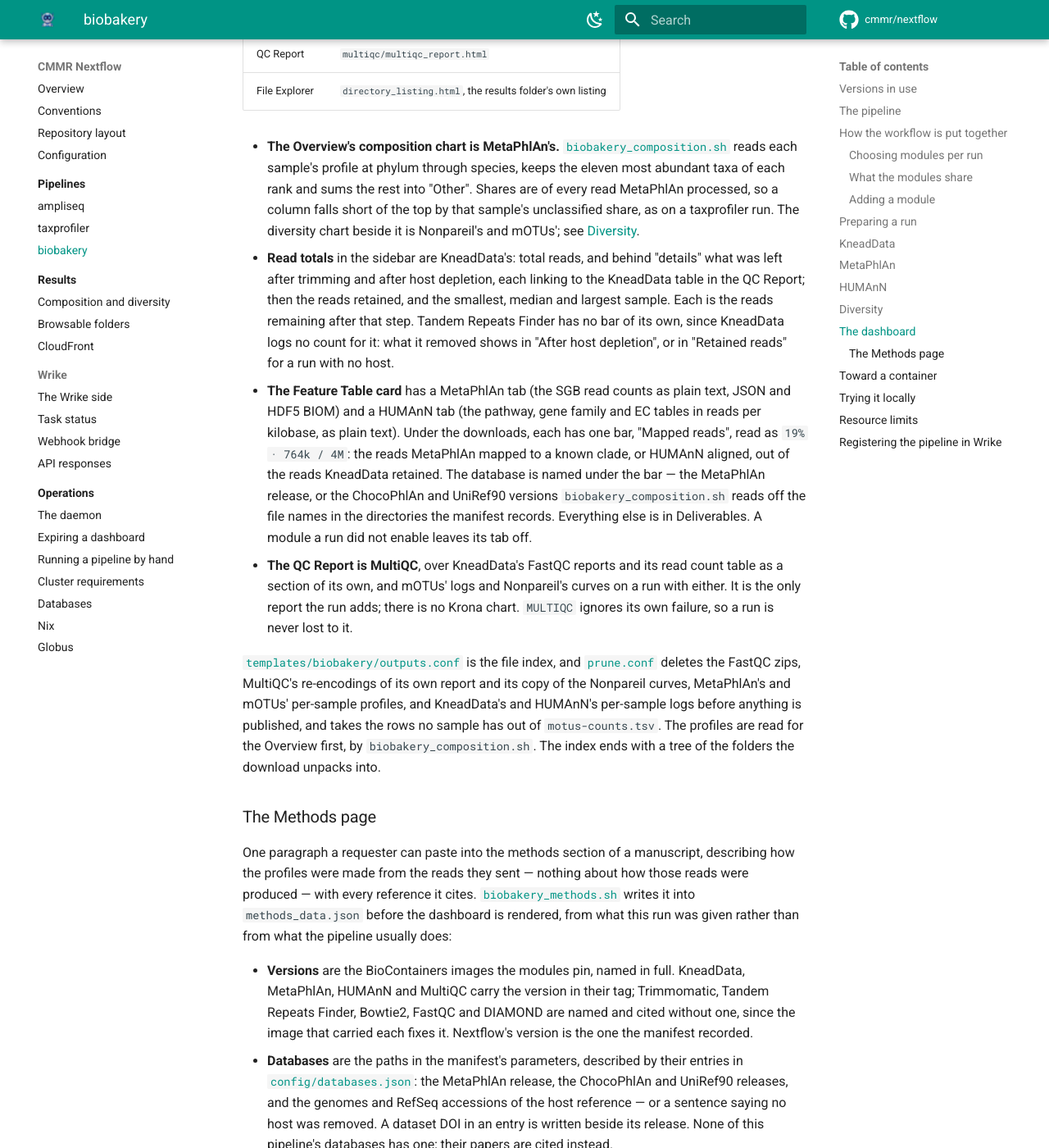
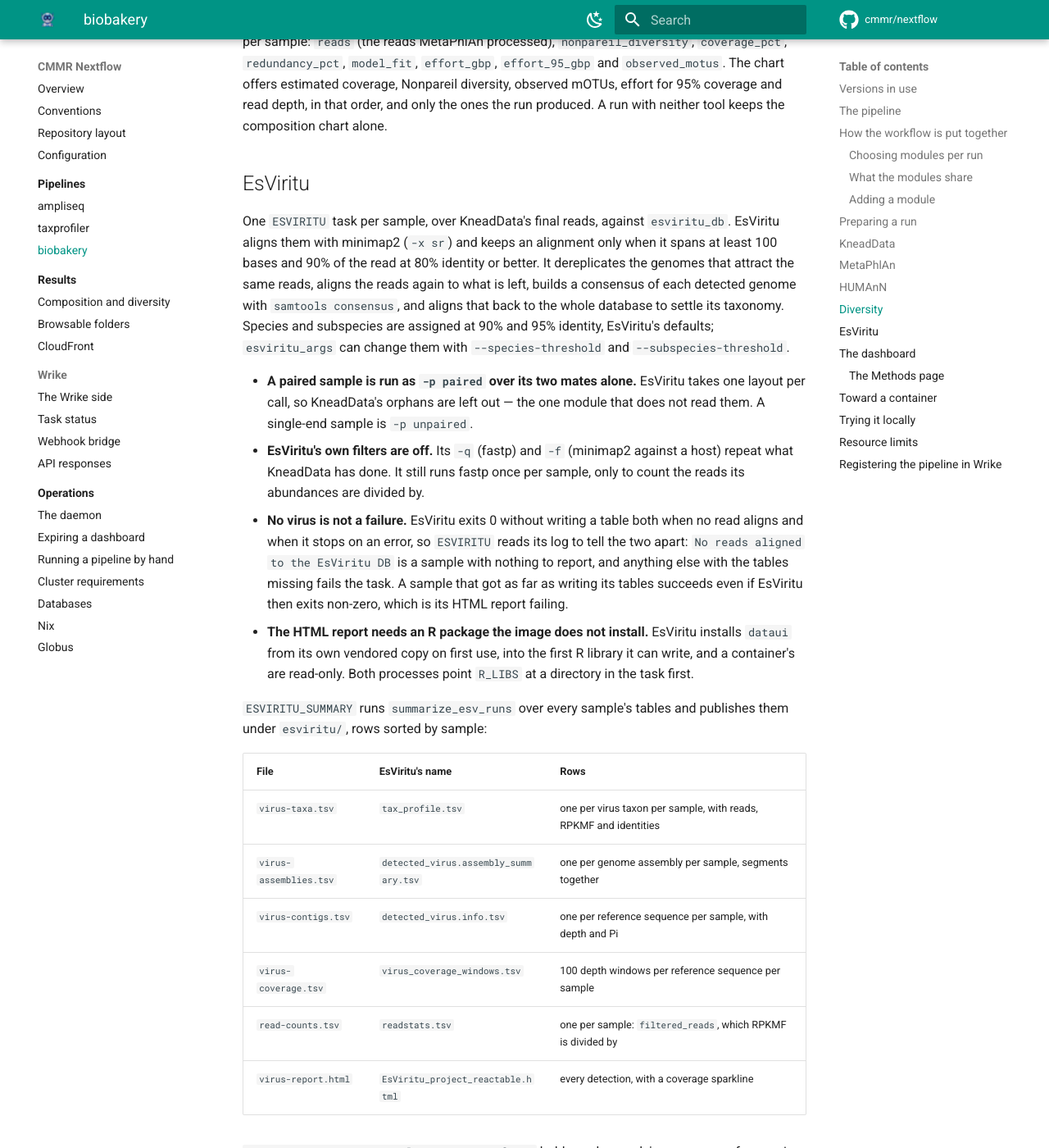
Before and after one commit to cmmr/nextflow, an MkDocs documentation site: the page built from docs/pipelines/biobakery.md, in a window 1280 px wide and 1400 px high, scrolled down 8834 px. Shown: the whole window at 82% size. Built offline with MkDocs 1.6.1 and Material for MkDocs 9.7.7, drawn with Linux system fonts in a browser that asks for light colours; comment, search, counter and statistics services are not loaded; some of the changed text lies outside the part shown.

Commit message:
EsViritu

````diff
--- a/docs/pipelines/biobakery.md
+++ b/docs/pipelines/biobakery.md
@@ -7,14 +7,16 @@ the host, [MetaPhlAn](https://github.com/biobakery/MetaPhlAn) says what was in
 each sample, and [HUMAnN](https://github.com/biobakery/humann) says what those
 communities can do. [mOTUs](https://github.com/motu-tool/mOTUs) and
 [Nonpareil](https://github.com/lmrodriguezr/nonpareil) beside them say how
-diverse each community is, for the Overview's diversity chart.
+diverse each community is, for the Overview's diversity chart, and
+[EsViritu](https://github.com/cmmr/EsViritu) finds the human, animal and plant
+viruses among the reads.
 
-KneadData and MetaPhlAn run on every sample; HUMAnN, mOTUs and Nonpareil are
-modules a run can switch off. The workflow is built so that more optional modules can be added beside it
-— [Marker-MAGu](https://github.com/cmmr/Marker-MAGu) and
-[EsViritu](https://github.com/cmmr/EsViritu) are the two planned — and so that
-the whole of it can later be packaged into one Nix image with the databases
-mounted from outside; see [Toward a container](#toward-a-container).
+KneadData and MetaPhlAn run on every sample; HUMAnN, mOTUs, Nonpareil and
+EsViritu are modules a run can switch off. The workflow is built so that more
+optional modules can be added beside it — [Marker-MAGu](https://github.com/cmmr/Marker-MAGu)
+is the one planned — and so that the whole of it can later be packaged into one
+Nix image with the databases mounted from outside; see
+[Toward a container](#toward-a-container).
 
 For how a request becomes a run at all, see the [Overview](../index.md).
 
@@ -28,10 +30,12 @@ For how a request becomes a run at all, see the [Overview](../index.md).
 | HUMAnN | **3.9** | `quay.io/biocontainers/humann:3.9--py312hdfd78af_0`, in `modules/humann.nf` |
 | mOTUs | **3.1.0** | `quay.io/biocontainers/motus:3.1.0--pyhdfd78af_0`, in `modules/motus.nf` |
 | Nonpareil | **3.5.5** | `quay.io/biocontainers/nonpareil:3.5.5--r43hdcf5f25_0`, in `modules/nonpareil.nf` |
+| EsViritu | **1.3.3** | `quay.io/biocontainers/esviritu:1.3.3--pyhdfd78af_0`, in `modules/esviritu.nf` |
 | MultiQC | **1.35** | `quay.io/biocontainers/multiqc:1.35--pyhdfd78af_1`, in `modules/multiqc.nf` |
 | MetaPhlAn database | **mpa_vJun23_CHOCOPhlAnSGB_202403** | `db/metaphlan/…`, shared with taxprofiler |
 | HUMAnN databases | **v201901_v31** / **v201901b** | `db/humann/v201901b/…`, shared with taxprofiler |
 | mOTUs database | **db_mOTU_v3.1.0** | `db/motus/db_mOTU_v3.1.0/db_mOTU`, shared with taxprofiler |
+| EsViritu database | **v3.2.4** ([doi:10.5281/zenodo.17716199](https://doi.org/10.5281/zenodo.17716199)) | `db/esviritu/v3.2.4`, biobakery's alone |
 | Host references | PhiX, T2T-CHM13v2.0 + PhiX, GRCm39 + PhiX | `db/hostremoval/…`, shared with taxprofiler |
 
 **Every image is the BioContainers build of the bioconda package.** The
@@ -53,9 +57,24 @@ refuses a database built for any other version, so 3.1.0 is what lets both
 pipelines read `db_mOTU_v3.1.0`; see [the mOTUs
 pin](taxprofiler.md#versions-in-use). Nonpareil needs no database.
 
-**Nothing new has to be fetched.** The MetaPhlAn, HUMAnN and mOTUs databases and
+**EsViritu is on its newest release and database.** Its database is versioned
+apart from the tool — EsViritu 1.0.0 and later read v3.1.0 or later — and v3.2.4
+is the newest on Zenodo.
+
+**Only EsViritu's database is new.** The MetaPhlAn, HUMAnN and mOTUs databases and
 the host references are the ones [taxprofiler's cluster
-setup](taxprofiler.md#cluster-setup) installs.
+setup](taxprofiler.md#cluster-setup) installs. EsViritu's is fetched once with the
+same script, before the first run with `run_esviritu` on:
+
+```bash
+sbatch --cpus-per-task=2 --mem=4G --time=2:00:00 scripts/fetch_taxprofiler_db.sh esviritu
+```
+
+It checks the archive against the md5 the Zenodo record lists, unpacks it to
+`db/esviritu/v3.2.4` — `virus_pathogen_database.fna`, its minimap2 index and
+the metadata table — and writes `v3.2.4.manifest.json` beside it. Until it is
+there, every `BIOBAKERY_01` run stops before its first task, for want of
+`esviritu_db`.
 
 
 ## The pipeline
@@ -66,7 +85,7 @@ form's "Host Removal" answer — `None`, `PhiX`,
 the matching bowtie2 index. `None` still trims; it removes nothing.
 
 [`BIOBAKERY_01.sh`](../../pipelines/BIOBAKERY_01.sh) runs
-`workflows/biobakery` with HUMAnN, mOTUs and Nonpareil on:
+`workflows/biobakery` with HUMAnN, mOTUs, Nonpareil and EsViritu on:
 
 | Step | What | Progress page row |
 | --- | --- | --- |
@@ -98,6 +117,7 @@ modules/
   humann.nf            HUMANN_PREPARE_PROFILE, HUMANN_PROFILE, HUMANN_TABLES
   motus.nf             MOTUS, MOTUS_MERGE
   nonpareil.nf         NONPAREIL, NONPAREIL_CURVES
+  esviritu.nf          ESVIRITU, ESVIRITU_SUMMARY
   multiqc.nf           MULTIQC
 config/biobakery/
   slurm.config         the cluster: executor, node sizes, apptainer
@@ -115,17 +135,18 @@ HUMAnN is called and how its tables are built.
 
 ### Choosing modules per run
 
-KneadData and MetaPhlAn run on every sample. HUMAnN, mOTUs, Nonpareil and every
-add-on are switched by a parameter of their own:
+KneadData and MetaPhlAn run on every sample. HUMAnN, mOTUs, Nonpareil, EsViritu
+and every add-on are switched by a parameter of their own:
 
 | Parameter | Default | Needs |
 | --- | --- | --- |
 | `run_humann` | `true` | `humann_chocophlan`, `humann_uniref`, `humann_utility_mapping` |
 | `run_motus` | `true` | `motus_db` |
 | `run_nonpareil` | `true` | nothing; `nonpareil_mode` is `kmer` unless set to `alignment` |
+| `run_esviritu` | `true` | `esviritu_db` |
 
-`motus_args` and `nonpareil_args` add options to each tool, as `metaphlan_args`
-does to MetaPhlAn.
+`motus_args`, `nonpareil_args` and `esviritu_args` add options to each tool, as
+`metaphlan_args` does to MetaPhlAn.
 
 A pipeline file sets each with `params_set`, like any other parameter, so it lands
 in the params file and in the manifest a rerun is rebuilt from. A form question
@@ -149,20 +170,19 @@ is the two mates' files followed by KneadData's orphans.
 
 ### Adding a module
 
-Marker-MAGu and EsViritu both take cleaned reads and a database, and both have
-BioContainers images (`marker-magu:0.4.0--pyhdfd78af_1`,
-`esviritu:1.3.3--pyhdfd78af_0` at the time of writing). Adding either is:
+Marker-MAGu takes cleaned reads and a database and has a BioContainers image
+(`marker-magu:0.4.0--pyhdfd78af_1` at the time of writing). Adding it is what
+adding EsViritu was:
 
 1. **`modules/<tool>.nf`** — one process per sample reading `ch_reads`, and a
    second that merges the per-sample tables, publishing under
-   `${params.outdir}/<tool>/`. Pin the container by tag, and give the per-sample
-   process a `stub:` block. Both tools can filter reads themselves (`-q`, `-f`);
-   leave that off when KneadData has run.
+   `${params.outdir}/<tool>/`. Pin the container by tag, and give both
+   processes a `stub:` block. Marker-MAGu can filter reads itself; leave that
+   off when KneadData has run.
 2. **`workflows/biobakery/nextflow.config`** — `run_<tool> = true` and the
    database parameter.
 3. **`workflows/biobakery/main.nf`** — an `if (params.run_<tool>)` block after
-   KneadData's, calling `database('<tool>_db')`. EsViritu's `-p` is `unpaired`
-   or `paired` from `meta.single_end`.
+   KneadData's, calling `database('<tool>_db')`.
 4. **`workflows/biobakery/conf/base.config`** and
    **`config/biobakery/slurm.config`** — its resources.
 5. **A database fetch** with a manifest, as `fetch_taxprofiler_db.sh` does, and
@@ -362,6 +382,57 @@ the ones the run produced. A run with neither tool keeps the composition chart
 alone.
 
 
+## EsViritu
+
+One `ESVIRITU` task per sample, over KneadData's final reads, against
+`esviritu_db`. EsViritu aligns them with minimap2 (`-x sr`) and keeps an
+alignment only when it spans at least 100 bases and 90% of the read at 80%
+identity or better. It dereplicates the genomes that attract the same reads,
+aligns the reads again to what is left, builds a consensus of each detected
+genome with `samtools consensus`, and aligns that back to the whole database to
+settle its taxonomy. Species and subspecies are assigned at 90% and 95%
+identity, EsViritu's defaults; `esviritu_args` can change them with
+`--species-threshold` and `--subspecies-threshold`.
+
+- **A paired sample is run as `-p paired` over its two mates alone.** EsViritu
+  takes one layout per call, so KneadData's orphans are left out — the one
+  module that does not read them. A single-end sample is `-p unpaired`.
+- **EsViritu's own filters are off.** Its `-q` (fastp) and `-f` (minimap2
+  against a host) repeat what KneadData has done. It still runs fastp once per
+  sample, only to count the reads its abundances are divided by.
+- **No virus is not a failure.** EsViritu exits 0 without writing a table both
+  when no read aligns and when it stops on an error, so `ESVIRITU` reads its log
+  to tell the two apart: `No reads aligned to the EsViritu DB` is a sample with
+  nothing to report, and anything else with the tables missing fails the task.
+  A sample that got as far as writing its tables succeeds even if EsViritu then
+  exits non-zero, which is its HTML report failing.
+- **The HTML report needs an R package the image does not install.** EsViritu
+  installs `dataui` from its own vendored copy on first use, into the first R
+  library it can write, and a container's are read-only. Both processes point
+  `R_LIBS` at a directory in the task first.
+
+`ESVIRITU_SUMMARY` runs `summarize_esv_runs` over every sample's tables and
+publishes them under `esviritu/`, rows sorted by sample:
+
+| File | EsViritu's name | Rows |
+| --- | --- | --- |
+| `virus-taxa.tsv` | `tax_profile.tsv` | one per virus taxon per sample, with reads, RPKMF and identities |
+| `virus-assemblies.tsv` | `detected_virus.assembly_summary.tsv` | one per genome assembly per sample, segments together |
+| `virus-contigs.tsv` | `detected_virus.info.tsv` | one per reference sequence per sample, with depth and Pi |
+| `virus-coverage.tsv` | `virus_coverage_windows.tsv` | 100 depth windows per reference sequence per sample |
+| `read-counts.tsv` | `readstats.tsv` | one per sample: `filtered_reads`, which RPKMF is divided by |
+| `virus-report.html` | `EsViritu_project_reactable.html` | every detection, with a coverage sparkline |
+
+`esviritu/consensus/<sample>.consensus.fasta` holds each sample's consensus of
+every virus it carried. **`read-counts.tsv` is the only table every sample is
+in**; a sample with no row in the virus tables had no read align. The
+per-sample tables, parameters and reports stay in the work directory.
+
+`ESVIRITU` is retried twice with more memory and time, then lets running tasks
+finish and stops, as mOTUs does: a sample left out would read as a sample with
+no virus.
+
+
 ## The dashboard
 
 [`biobakery_upload.sh`](../../scripts/biobakery_upload.sh) takes the same steps
@@ -398,7 +469,11 @@ plus a fourth, Methods. The navigation bar reads:
   database is named under the bar — the MetaPhlAn release, or the ChocoPhlAn and
   UniRef90 versions `biobakery_composition.sh` reads off the file names in the
   directories the manifest records. Everything else is in Deliverables. A
-  module a run did not enable leaves its tab off.
+  module a run did not enable leaves its tab off. The EsViritu tab offers the
+  taxa and genome tables and the interactive report, and one bar, "Samples with
+  a virus", out of the samples EsViritu read, with the database release under
+  it. EsViritu has no link of its own in the navigation bar; its files are a
+  section of Deliverables.
 - **The QC Report is MultiQC**, over KneadData's FastQC reports and its
   read count table as a section of its own, and mOTUs' logs and Nonpareil's
   curves on a run with either. It is the only report the run adds;
@@ -462,6 +537,10 @@ given rather than from what the pipeline usually does:
 - **mOTUs and Nonpareil** get one sentence between them, with their versions
   and citations, saying they were run with default settings to quantify
   community diversity. A tool the run did not enable is left out of it.
+- **EsViritu** gets sentences of its own on a run with `run_esviritu` on: its
+  version, the database release and Zenodo DOI, minimap2 and the alignment
+  thresholds, dereplication, RPKMF, and the identities species and subspecies
+  were assigned at. On a paired run they say unpaired reads were not used.
 
 Citations are written `[@id]` against
 [`config/references.json`](../../config/references.json), and a tool named a
@@ -525,16 +604,17 @@ plus a run directory mounted where `wrike_job.sh` is started.
 The workflow runs anywhere Docker does. The `local` profile caps each task at
 the machine's cores and 16 GB; pass a config lowering `process.resourceLimits`
 further on a smaller machine. `-stub` replaces KneadData, MetaPhlAn, HUMAnN's
-two heavy steps, mOTUs, Nonpareil and MultiQC with placeholders and runs
+two heavy steps, mOTUs, Nonpareil, EsViritu and MultiQC with placeholders and runs
 everything between them for real, which checks how the modules are wired
 together without a database:
 
 ```bash
-nextflow run workflows/biobakery -stub -profile docker,local --input samplesheet.csv --outdir results --kneaddata_db db/host --metaphlan_db db/metaphlan --humann_chocophlan db/chocophlan --humann_uniref db/uniref90 --humann_utility_mapping db/utility_mapping --motus_db db/motus
+nextflow run workflows/biobakery -stub -profile docker,local --input samplesheet.csv --outdir results --kneaddata_db db/host --metaphlan_db db/metaphlan --humann_chocophlan db/chocophlan --humann_uniref db/uniref90 --humann_utility_mapping db/utility_mapping --motus_db db/motus --esviritu_db db/esviritu
 ```
 
 The databases only have to exist for a stub run; add `--run_humann false` to leave
-HUMAnN out, and `--run_motus false` or `--run_nonpareil false` for either of those.
+HUMAnN out, and `--run_motus false`, `--run_nonpareil false` or
+`--run_esviritu false` for any of those.
 
 The samplesheet is the CSV `biobakery_samplesheet.sh` writes:
 `sample,run_accession,instrument_platform,fastq_1,fastq_2`.
@@ -548,12 +628,13 @@ reservation and a retry policy per process;
 ones that depend on the node — KneadData at 16 cpus and 32 GB, MetaPhlAn at 16
 cpus and 48 GB, mOTUs at 16 cpus and 32 GB and Nonpareil at 8 cpus and 64 GB, the
 same as taxprofiler's `METAPHLAN_METAPHLAN`, `MOTUS_PROFILE` and
-`NONPAREIL_NONPAREIL` — and caps everything at the node's size. Nonpareil is
+`NONPAREIL_NONPAREIL`, and EsViritu at 16 cpus and 16 GB — and caps everything
+at the node's size. Nonpareil is
 handed its memory as `-R` and fills it with its k-mer table.
 
-- **KneadData, MetaPhlAn and mOTUs retry twice**, with more memory and time each
-  time, then let running tasks finish and stop. All three read the requester's
-  reads or a database over the shared filesystem.
+- **KneadData, MetaPhlAn, mOTUs and EsViritu retry twice**, with more memory and
+  time each time, then let running tasks finish and stop. All four read the
+  requester's reads or a database over the shared filesystem.
 - **HUMAnN** keeps taxprofiler's policy: a sample is retried once with twice the
   memory and time, then left out of the tables.
 - **Nonpareil** is retried three times and then left out of the diversity table,
````
Also changed, not shown: docs/operations/databases.md (+1 -0 lines), docs/pipelines/index.md (+1 -1 lines), 12 other files.
